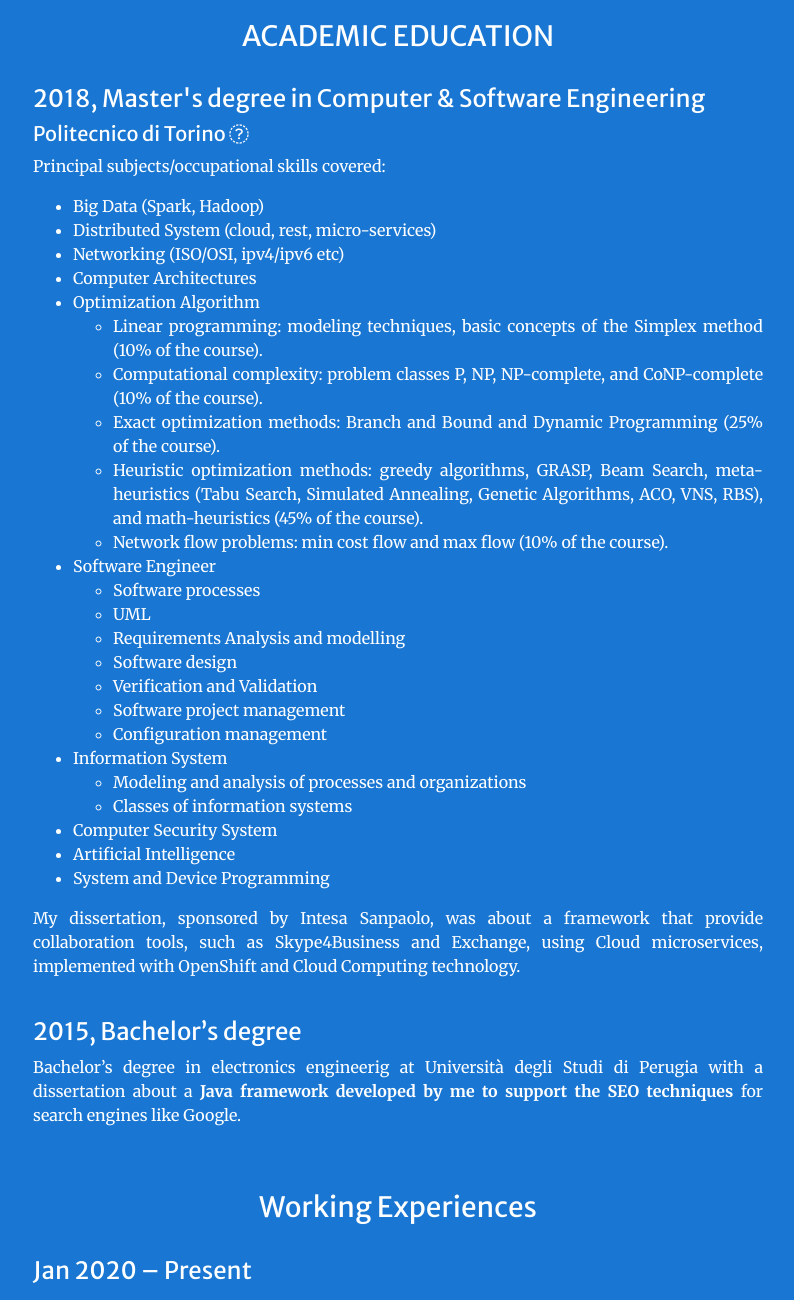
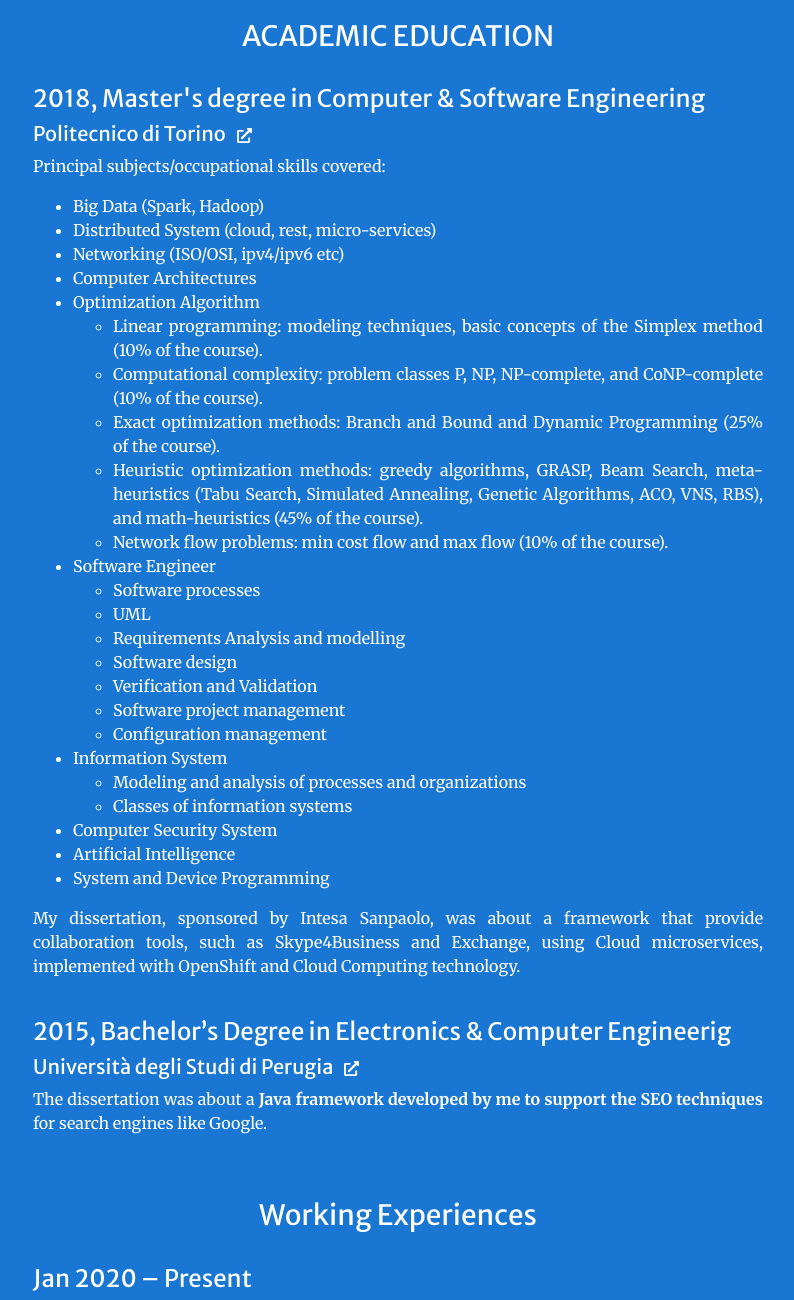
Before and after one commit to lucagiommoni/lucagiommoni.github.io, a plain HTML site: page index.html in a window 1280 px wide. Shown: the part 1580-2880 px from the top of the page, without its empty margins (242-1036 px from the left). Drawn offline with nearby package versions, Linux system fonts and the light colour scheme.

Commit message:
updated Perugia university

```diff
--- a/index.html
+++ b/index.html
@@ -94,10 +94,11 @@
 
                         <h4>2018, Master's degree in Computer & Software Engineering</h4>
                         <h5>
-                            <a href="https://www.polito.it/index.php?lang=en" class="text-white"
-                                rel='noopener noreferrer' target="_blank">
+                            <a href="https://www.polito.it/en" class="text-white" rel='noopener noreferrer'
+                                target="_blank">
                                 Politecnico di Torino
-                                <i class="fas fa-external-link"></i>
+                                &nbsp;
+                                <i class="fas fa-external-link-alt fa-xs"></i>
                             </a>
                         </h5>
                         <p>
@@ -120,16 +121,21 @@
                                 Optimization Algorithm
                                 <ul>
                                     <li>
-                                        Linear programming: modeling techniques, basic concepts of the Simplex method (10% of the course).
+                                        Linear programming: modeling techniques, basic concepts of the Simplex method
+                                        (10% of the course).
                                     </li>
                                     <li>
-                                        Computational complexity: problem classes P, NP, NP-complete, and CoNP-complete (10% of the course).
+                                        Computational complexity: problem classes P, NP, NP-complete, and CoNP-complete
+                                        (10% of the course).
                                     </li>
                                     <li>
-                                        Exact optimization methods: Branch and Bound and Dynamic Programming (25% of the course).
+                                        Exact optimization methods: Branch and Bound and Dynamic Programming (25% of the
+                                        course).
                                     </li>
                                     <li>
-                                        Heuristic optimization methods: greedy algorithms, GRASP, Beam Search, meta-heuristics (Tabu Search, Simulated Annealing, Genetic Algorithms, ACO, VNS, RBS), and math-heuristics (45% of the course).
+                                        Heuristic optimization methods: greedy algorithms, GRASP, Beam Search,
+                                        meta-heuristics (Tabu Search, Simulated Annealing, Genetic Algorithms, ACO, VNS,
+                                        RBS), and math-heuristics (45% of the course).
                                     </li>
                                     <li>
                                         Network flow problems: min cost flow and max flow (10% of the course).
@@ -184,18 +190,22 @@
                             </li>
                         </ul>
                         <p>
-                            My dissertation, sponsored by Intesa Sanpaolo, was about a framework that provide collaboration tools, such as Skype4Business and Exchange, using Cloud microservices, implemented with OpenShift and Cloud Computing technology.
+                            My dissertation, sponsored by Intesa Sanpaolo, was about a framework that provide
+                            collaboration tools, such as Skype4Business and Exchange, using Cloud microservices,
+                            implemented with OpenShift and Cloud Computing technology.
                         </p>
 
                         <br />
 
-                        <h4>2015, Bachelor’s degree</h4>
+                        <h4>2015, Bachelor’s Degree in Electronics & Computer Engineerig</h4>
+                        <h5>
+                            <a href="https://www.ing.unipg.it/en/" rel='noopener noreferrer' class="text-white"
+                                target="_blank">Università degli Studi
+                                di Perugia &nbsp;
+                                <i class="fas fa-external-link-alt fa-xs"></i></a>
+                        </h5>
                         <p>
-                            Bachelor’s degree in electronics engineerig at <a href="https://www.ing.unipg.it/en/"
-                                rel='noopener noreferrer' class="text-white" target="_blank">Università degli Studi
-                                di Perugia</a> with a
-                            dissertation about a <b>Java framework developed by me to support the SEO
-                                techniques</b> for search engines like Google.
+                            The dissertation was about a <b>Java framework developed by me to support the SEO techniques</b> for search engines like Google.
                         </p>
 
 
```
